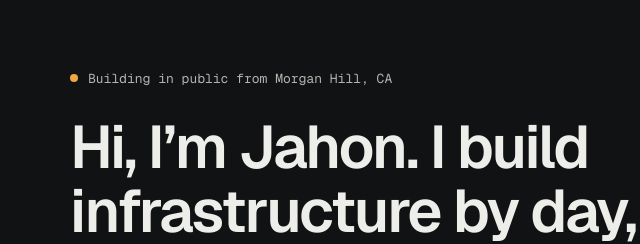
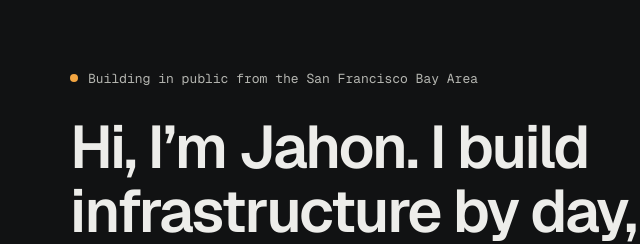
Before and after one commit to JahonCodes/itsjahon, a plain HTML site: page index.html in a window 1280 px wide. Shown: the part 146-390 px from the top of the page, 50-690 px from the left. Drawn offline with nearby package versions, Linux system fonts and the light colour scheme.

Commit message:
Update hero location to San Francisco Bay Area
Co-Authored-By: Claude Sonnet 5.5 <noreply@anthropic.com>

```diff
--- a/index.html
+++ b/index.html
@@ -58,7 +58,7 @@ input:focus{outline:2px solid #F2A541;outline-offset:2px}
   <section id="top" class="wrap hero" style="max-width: 1040px; margin: 0 auto; padding: 112px 48px 96px">
     <p style="margin: 0 0 28px; display: inline-flex; align-items: center; gap: 10px; font-family: 'Geist Mono', monospace; font-size: 13px; color: #B4B5B0">
       <span style="width: 8px; height: 8px; border-radius: 50%; background: #F2A541"></span>
-      Building in public from Morgan Hill, CA
+      Building in public from the San Francisco Bay Area
     </p>
     <h1 class="hero-h" style="margin: 0; max-width: 820px; font-weight: 600; font-size: 60px; line-height: 1.08; letter-spacing: -0.035em">Hi, I’m Jahon. I build infrastructure by day, products by night, and write about both.</h1>
     <p class="hero-sub" style="margin: 32px 0 0; max-width: 620px; font-size: 19px; line-height: 1.65; color: #B4B5B0">I’m a platform engineer moving deeper into ML infrastructure. Here I share what I’m learning, how I’m building Hozir and RentalInsights, and the mistakes along the way.</p>
```
